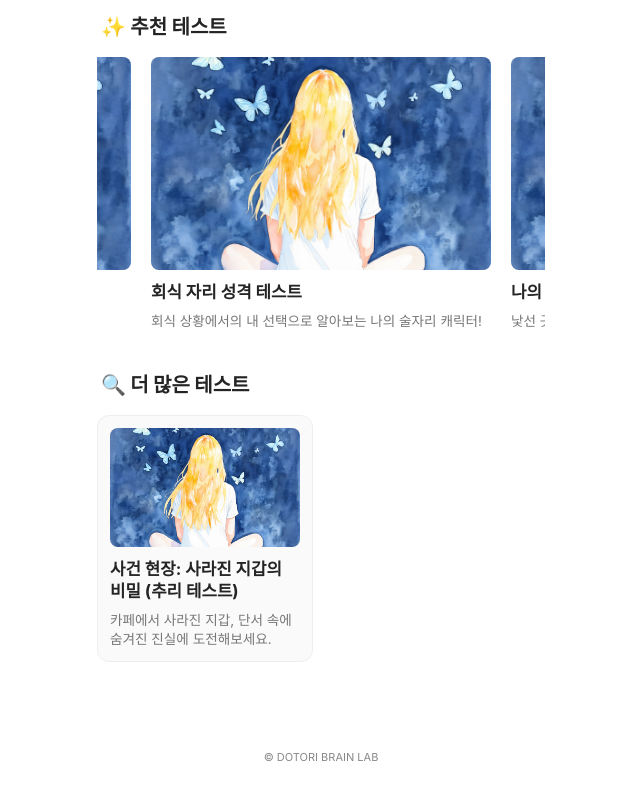
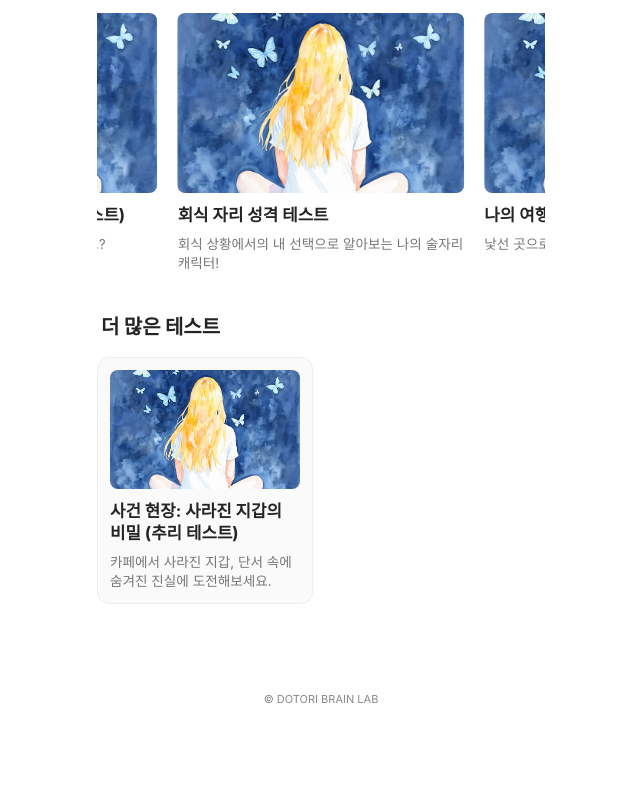
Before and after one commit to Dotori-Store/dotoriMBTI, a plain HTML site: page index.html in a window 1280 px wide. Shown: the part 51-850 px from the top of the page, without its empty margins (319-959 px from the left). After the commit the page ends 806 px from the top, so only its background shows below. Drawn offline with nearby package versions, Linux system fonts and the light colour scheme; a web font is replaced by a local one.

Commit message:
슬라이더 수정(사이즈 조절)

```diff
--- a/index.html
+++ b/index.html
@@ -21,7 +21,7 @@
     <main>
       <!-- 추천 테스트 영역id="recommended" -->
       <section  class="main-section">
-        <h2 class="section-title">✨ 추천 테스트</h2>
+        <!-- <h2 class="section-title">✨ 추천 테스트</h2> -->
         <div class="swiper">
           <ul id="recommendedList" class="best-grid swiper-wrapper"><!--id="recommendedList"-->
 
@@ -31,7 +31,7 @@
 
       <!-- 일반 테스트 목록 -->
       <section id="tests" class="main-section">
-        <h2 class="section-title">🔍 더 많은 테스트</h2>
+        <h2 class="section-title">더 많은 테스트</h2>
         <ul id="testsList" class="quiz-grid"></ul>
       </section>
     </main>
--- a/scripts/main.js
+++ b/scripts/main.js
@@ -75,12 +75,16 @@ document.addEventListener('DOMContentLoaded', async function () {
   // 렌더링이 완료된 후 Swiper를 초기화합니다 (동적 로딩 시 발생하는 NaN 문제를 방지합니다).
   if (uiElements.swiperContainer) {
     new Swiper('.swiper', {
-      slidesPerView: 1.3,
+      slidesPerView: 'auto', // CSS에서 너비를 조절할 수 있도록 auto로 변경
       centeredSlides: true,
       loop: true,
-      speed: 900,
       spaceBetween: 20,
-      watchSlidesProgress: true,
+      grabCursor: true,
+      speed: 800,
+      rewind: true,
+      /*observer: true,
+      observeParents: true,
+      watchSlidesProgress: true,*/
       navigation: {
         nextEl: '#swiper-next',
         prevEl: '#swiper-prev',
--- a/style.css
+++ b/style.css
@@ -126,8 +126,8 @@ footer p {
 }
 
 .best-grid li {
-  /* width: 64%;
-  flex-shrink: 0; */
+  width: 64%;
+  flex-shrink: 0;
 }
 
 /* 테스트 리스트 - 바둑판(grid) */
```
